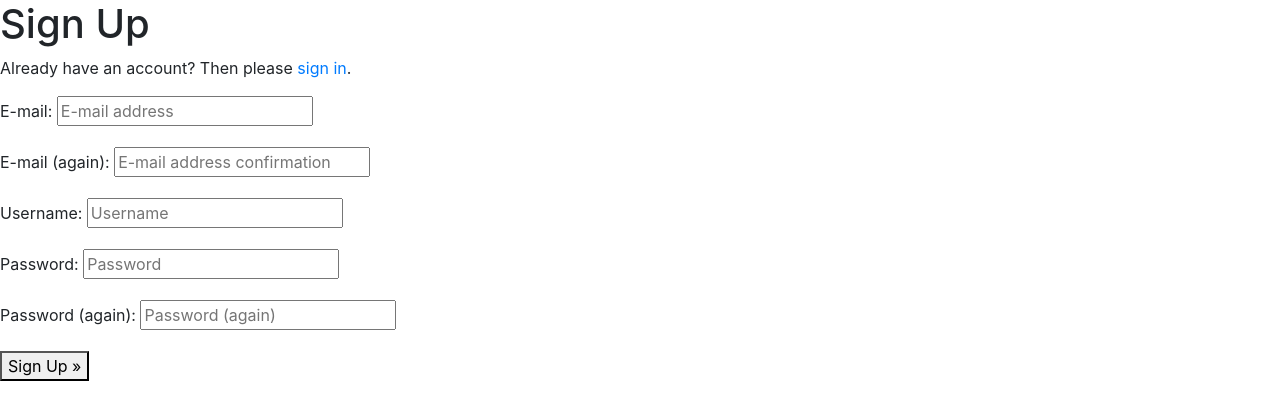
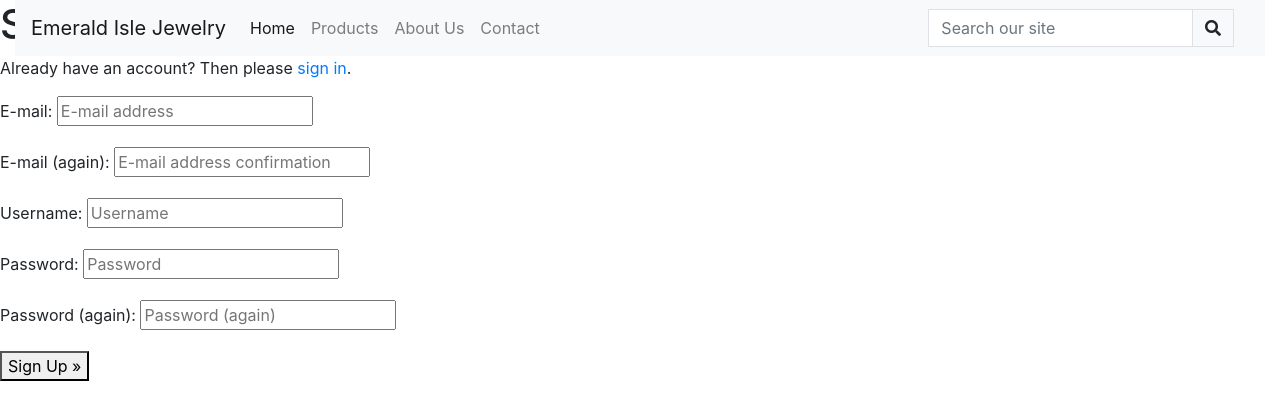
Before and after one commit to oconnorian3/emerald-isle-jewelry, a Django app: page /accounts/signup/ in a window 1280 px wide. Shown: the top 420 px of the page. Run offline with Django 3.2, Linux system fonts and the light colour scheme; some libraries are stand-ins or nearby versions.

Commit message:
Add template to homepage

```diff
--- a/templates/base.html
+++ b/templates/base.html
@@ -15,6 +15,7 @@
 
     {% block corecss %}
         <link rel="stylesheet" href="https://stackpath.bootstrapcdn.com/bootstrap/4.4.1/css/bootstrap.min.css" integrity="sha384-Vkoo8x4CGsO3+Hhxv8T/Q5PaXtkKtu6ug5TOeNV6gBiFeWPGFN9MuhOf23Q9Ifjh" crossorigin="anonymous">
+        <link rel="stylesheet" href="https://cdnjs.cloudflare.com/ajax/libs/font-awesome/5.15.3/css/all.min.css">
     {% endblock %}
 
     {% block extra_css %}
@@ -29,10 +30,49 @@
     {% block extra_js %}
     {% endblock %}
 
-    <title>Boutique Ado {% block extra_title %}{% endblock %}</title>
+    <title>Emerald Isle Jewelry {% block extra_title %}{% endblock %}</title>
   </head>
   <body>
-    <header class="container-fluid fixed-top"></header>
+    <header class="container-fluid fixed-top">
+      <nav class="navbar navbar-expand-lg navbar-light bg-light">
+        <a class="navbar-brand" href="{% url 'home' %}">Emerald Isle Jewelry</a>
+        <button class="navbar-toggler" type="button" data-toggle="collapse" data-target="#navbarSupportedContent"
+                aria-controls="navbarSupportedContent" aria-expanded="false" aria-label="Toggle navigation">
+          <span class="navbar-toggler-icon"></span>
+        </button>
+
+        <div class="collapse navbar-collapse" id="navbarSupportedContent">
+          <ul class="navbar-nav mr-auto">
+            <li class="nav-item active">
+              <a class="nav-link" href="{% url 'home' %}">Home <span class="sr-only">(current)</span></a>
+            </li>
+            <li class="nav-item">
+              <a class="nav-link" href="#">Products</a>
+            </li>
+            <li class="nav-item">
+              <a class="nav-link" href="#">About Us</a>
+            </li>
+            <li class="nav-item">
+              <a class="nav-link" href="#">Contact</a>
+            </li>
+          </ul>
+          <div class="col-12 col-lg-4 my-auto py-1 py-lg-0">
+            <form method="GET" action="">
+                <div class="input-group w-100">
+                    <input class="form-control border border-black rounded-0" type="text" name="q" placeholder="Search our site">
+                    <div class="input-group-append">
+                        <button class="form-control btn btn-black border border-black rounded-0" type="submit">
+                            <span class="icon">
+                              <i class="fa fa-search" aria-hidden="true"></i>
+                            </span>
+                        </button>
+                    </div>
+                </div>
+            </form>
+        </div>
+        </div>
+      </nav>
+    </header>
 
     {% if messages %}
         <div class="message-container"></div>
```
Also changed, not shown: home/templates/home/index.html (+112 -1 lines).
